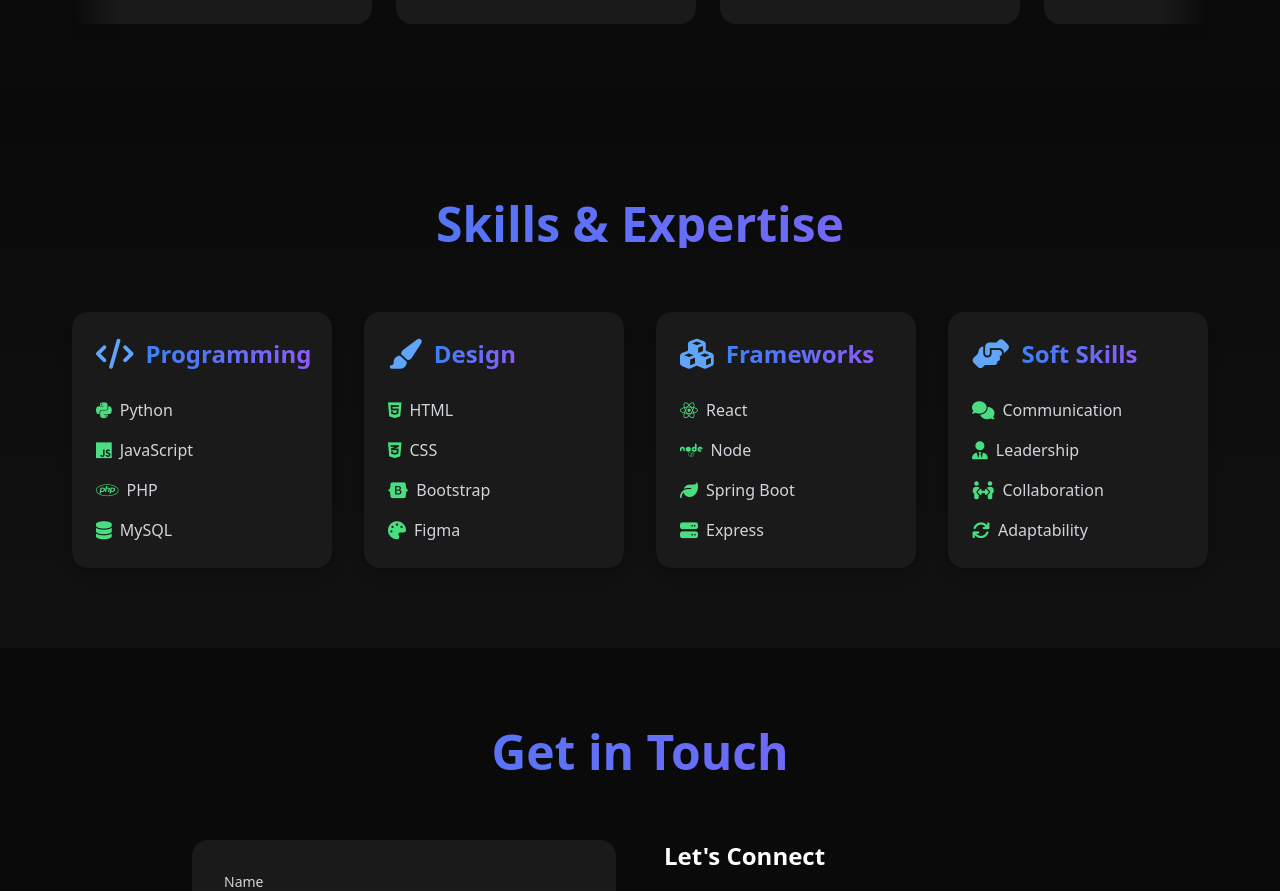
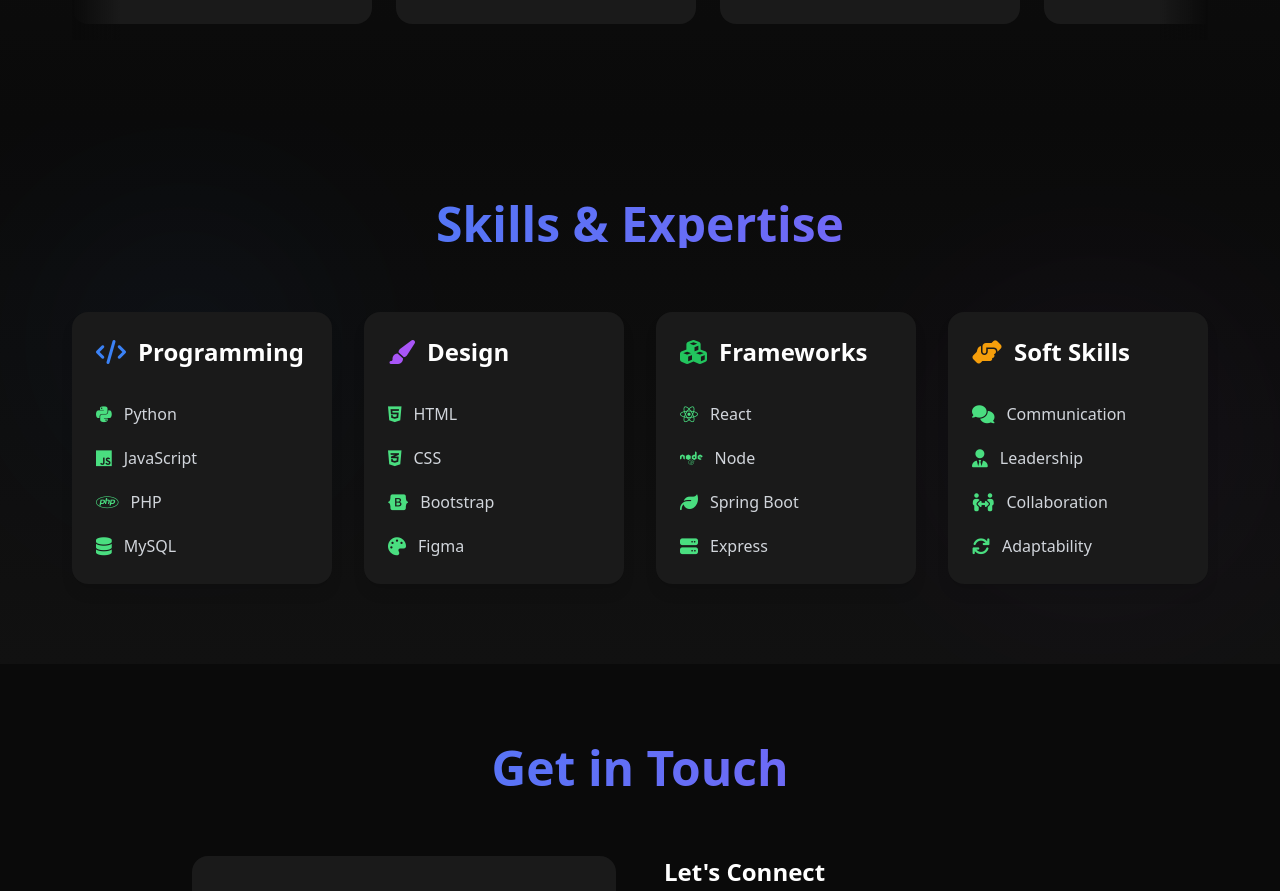
Before and after one commit to mainak1023/Portfolio2.0, a React (Vite) app: page / in a window 1280 px wide. Shown: the part 2260-3151 px from the top of the page. Built offline with nearby package versions, Linux system fonts and the light colour scheme.

Commit message:
skill-enhanced

```diff
--- a/src/components/Skills.tsx
+++ b/src/components/Skills.tsx
@@ -1,70 +1,117 @@
+"use client"
+
+import { useEffect, useState } from "react"
+import { ExternalLink } from "lucide-react"
+
 const skillCategories = [
   {
     title: "Programming",
     skills: [
-      { name: "Python", icon: "fab fa-python" },
-      { name: "JavaScript", icon: "fab fa-js" },
-      { name: "PHP", icon: "fab fa-php" },
-      { name: "MySQL", icon: "fas fa-database" }
+      { name: "Python", icon: "fab fa-python", link: "https://www.w3schools.com/python/" },
+      { name: "JavaScript", icon: "fab fa-js", link: "https://www.w3schools.com/js/" },
+      { name: "PHP", icon: "fab fa-php", link: "https://www.w3schools.com/php/" },
+      { name: "MySQL", icon: "fas fa-database", link: "https://www.w3schools.com/mysql/" },
     ],
     icon: "fas fa-code",
+    color: "from-blue-500 to-cyan-400",
+    textColor: "text-blue-500",
+    bgColor: "bg-blue-500/10",
+    hoverColor: "bg-blue-500/20",
   },
   {
     title: "Design",
     skills: [
-      { name: "HTML", icon: "fab fa-html5" },
-      { name: "CSS", icon: "fab fa-css3-alt" },
-      { name: "Bootstrap", icon: "fab fa-bootstrap" },
-      { name: "Figma", icon: "fas fa-palette" }
+      { name: "HTML", icon: "fab fa-html5", link: "https://www.w3schools.com/html/" },
+      { name: "CSS", icon: "fab fa-css3-alt", link: "https://www.w3schools.com/css/" },
+      { name: "Bootstrap", icon: "fab fa-bootstrap", link: "https://www.w3schools.com/bootstrap/" },
+      { name: "Figma", icon: "fas fa-palette", link: "https://www.figma.com/resources/learn-design/" },
     ],
     icon: "fas fa-paint-brush",
+    color: "from-purple-500 to-pink-500",
+    textColor: "text-purple-500",
+    bgColor: "bg-purple-500/10",
+    hoverColor: "bg-purple-500/20",
   },
   {
     title: "Frameworks",
     skills: [
-      { name: "React", icon: "fab fa-react" },
-      { name: "Node", icon: "fab fa-node" },
-      { name: "Spring Boot", icon: "fas fa-leaf" },
-      { name: "Express", icon: "fas fa-server" }
+      { name: "React", icon: "fab fa-react", link: "https://react.dev/learn" },
+      { name: "Node", icon: "fab fa-node", link: "https://nodejs.org/en/learn" },
+      { name: "Spring Boot", icon: "fas fa-leaf", link: "https://spring.io/guides" },
+      { name: "Express", icon: "fas fa-server", link: "https://expressjs.com/en/starter/installing.html" },
     ],
     icon: "fas fa-cubes",
+    color: "from-green-500 to-emerald-400",
+    textColor: "text-green-500",
+    bgColor: "bg-green-500/10",
+    hoverColor: "bg-green-500/20",
   },
   {
     title: "Soft Skills",
     skills: [
-      { name: "Communication", icon: "fas fa-comments" },
-      { name: "Leadership", icon: "fas fa-user-tie" },
-      { name: "Collaboration", icon: "fas fa-people-arrows" },
-      { name: "Adaptability", icon: "fas fa-sync" }
+      { name: "Communication", icon: "fas fa-comments", link: "https://www.mindtools.com/pages/article/newCS_99.htm" },
+      { name: "Leadership", icon: "fas fa-user-tie", link: "https://www.mindtools.com/pages/article/leadership.htm" },
+      { name: "Collaboration", icon: "fas fa-people-arrows", link: "https://www.atlassian.com/blog/teamwork" },
+      {
+        name: "Adaptability",
+        icon: "fas fa-sync",
+        link: "https://www.indeed.com/career-advice/career-development/adaptability-skills",
+      },
     ],
     icon: "fas fa-hands-helping",
+    color: "from-amber-500 to-orange-400",
+    textColor: "text-amber-500",
+    bgColor: "bg-amber-500/10",
+    hoverColor: "bg-amber-500/20",
   },
 ]
 
 export function Skills() {
+  const [isVisible, setIsVisible] = useState(false)
+
+  useEffect(() => {
+    setIsVisible(true)
+  }, [])
+
   return (
-    <section className="py-20 bg-gradient-to-b from-[#0a0a0a] to-[#111111]">
-      <div className="container mx-auto px-4 sm:px-6 lg:px-8">
+    <section className="py-20 bg-gradient-to-b from-[#0a0a0a] to-[#111111] relative overflow-hidden">
+      <div className="absolute inset-0 opacity-5">
+        <div className="absolute top-20 left-10 w-72 h-72 bg-blue-500 rounded-full filter blur-[100px]"></div>
+        <div className="absolute bottom-20 right-10 w-72 h-72 bg-purple-500 rounded-full filter blur-[100px]"></div>
+      </div>
+
+      <div className="container mx-auto px-4 sm:px-6 lg:px-8 relative z-10">
         <h2 className="text-4xl md:text-5xl font-bold mb-16 text-center gradient-text">Skills & Expertise</h2>
+
         <div className="grid grid-cols-1 sm:grid-cols-2 lg:grid-cols-4 gap-8 max-w-6xl mx-auto">
           {skillCategories.map((category, index) => (
             <div
               key={index}
-              className="bg-[#1a1a1a] p-6 rounded-2xl hover:transform hover:-translate-y-2 transition-all duration-300 shadow-lg hover:shadow-2xl"
+              className={`aspect-square bg-[#1a1a1a] backdrop-blur-sm p-6 rounded-2xl transition-all duration-700 shadow-lg
+              transform ${isVisible ? "opacity-100 translate-y-0" : "opacity-0 translate-y-12"} flex flex-col`}
+              style={{ transitionDelay: `${index * 150}ms` }}
             >
-              <div className="flex items-center gap-3 mb-6">
-                <i className={`${category.icon} text-3xl text-blue-400`}></i>
-                <h3 className="text-xl md:text-2xl font-bold gradient-text">{category.title}</h3>
+              <div className="mb-6">
+                <div className="flex items-center gap-3 mb-2">
+                  <i className={`${category.icon} text-2xl ${category.textColor}`}></i>
+                  <h3 className="text-xl md:text-2xl font-bold ${category.textColor}">{category.title}</h3>
+                </div>
               </div>
-              <div className="space-y-3">
+
+              {/* Skills list */}
+              <div className="space-y-4 flex-grow grid grid-cols-1 content-start">
                 {category.skills.map((skill, skillIndex) => (
-                  <div
+                  <a
                     key={skillIndex}
-                    className="flex items-center gap-2 text-gray-300 hover:text-white transition-colors"
+                    href={skill.link}
+                    target="_blank"
+                    rel="noopener noreferrer"
+                    className="group flex items-center gap-3 transition-all duration-300 hover:translate-x-1 text-gray-300 hover:text-white"
                   >
                     <i className={`${skill.icon} text-lg text-green-400`}></i>
                     <p className="text-sm md:text-base">{skill.name}</p>
-                  </div>
+                    <ExternalLink className="w-4 h-4 opacity-0 group-hover:opacity-100 transition-opacity duration-300 ml-auto" />
+                  </a>
                 ))}
               </div>
             </div>
```
